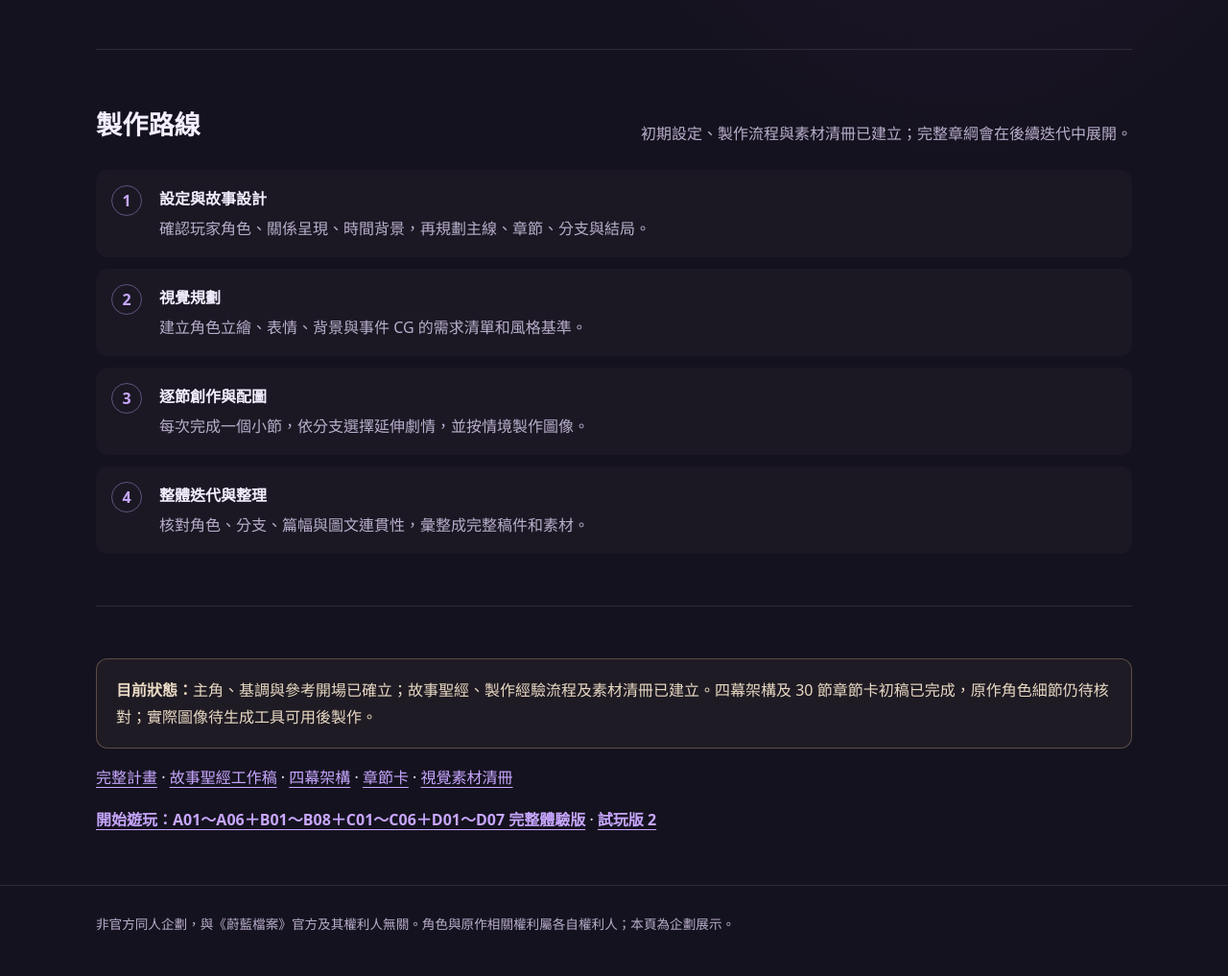
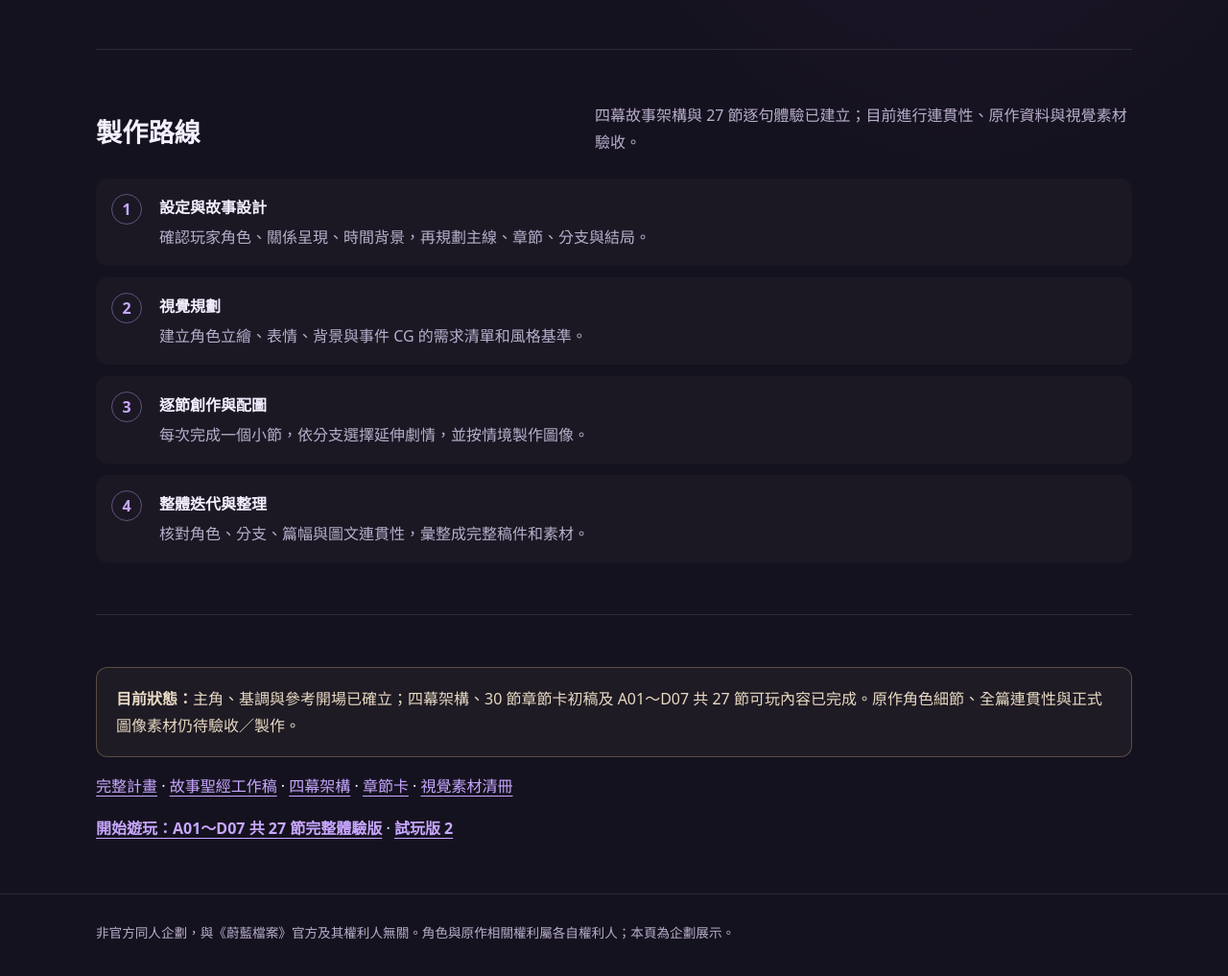
Before and after one commit to 310111-design/hina-galgame, a plain HTML site: page site/index.html in a window 1280 px wide. Shown: the part 1123-2140 px from the top of the page at 96% size. Drawn offline with Linux system fonts and the light colour scheme.

Commit message:
修正完整體驗版進度與介面標示

```diff
--- a/site/index.html
+++ b/site/index.html
@@ -52,7 +52,7 @@
 <body>
   <header class="wrap top">
     <div class="brand">AFTER SCHOOL / HINA PROJECT</div>
-    <nav aria-label="主要導覽"><a href="#vision">企劃願景</a><a href="#format">作品規格</a><a href="#roadmap">製作路線</a><a href="game.html" style="color:var(--rose)">第一幕遊戲</a><a href="https://github.com/310111-design/hina-galgame">專案文件</a></nav>
+    <nav aria-label="主要導覽"><a href="#vision">企劃願景</a><a href="#format">作品規格</a><a href="#roadmap">製作路線</a><a href="game.html" style="color:var(--rose)">完整體驗版</a><a href="https://github.com/310111-design/hina-galgame">專案文件</a></nav>
   </header>
   <main class="wrap">
     <section class="hero" id="vision">
@@ -60,7 +60,7 @@
       <h1>放學後的<br><span style="color:var(--violet)">十分鐘</span></h1>
       <p>以空崎陽奈為主角的長篇分支 Galgame 企劃。從風紀委員會辦公室的一杯熱飲開始，寫下放學後的日常、青春裡的小小心事，以及逐漸累積的信任。</p>
       <div class="hero-quote">「……既然你都特地跑一趟了，稍微陪我聊一下，應該不會耽誤你太多時間吧？」<small>— 黃昏時分，風紀委員會辦公室</small></div>
-      <p><span class="badge">目前階段：前期企劃</span></p>
+      <p><span class="badge">目前階段：27 節可玩內容・整體驗收中</span></p>
     </section>
 
     <section class="section" id="format">
@@ -78,7 +78,7 @@
     </section>
 
     <section class="section" id="roadmap">
-      <div class="section-head"><h2>製作路線</h2><p>初期設定、製作流程與素材清冊已建立；完整章綱會在後續迭代中展開。</p></div>
+      <div class="section-head"><h2>製作路線</h2><p>四幕故事架構與 27 節逐句體驗已建立；目前進行連貫性、原作資料與視覺素材驗收。</p></div>
       <ol class="roadmap">
         <li><span class="step">1</span><div><h3>設定與故事設計</h3><p>確認玩家角色、關係呈現、時間背景，再規劃主線、章節、分支與結局。</p></div></li>
         <li><span class="step">2</span><div><h3>視覺規劃</h3><p>建立角色立繪、表情、背景與事件 CG 的需求清單和風格基準。</p></div></li>
@@ -88,8 +88,8 @@
     </section>
 
     <section class="section">
-      <div class="note"><strong>目前狀態：</strong>主角、基調與參考開場已確立；故事聖經、製作經驗流程及素材清冊已建立。四幕架構及 30 節章節卡初稿已完成，原作角色細節仍待核對；實際圖像待生成工具可用後製作。</div><p style="margin:16px 0 0"><a href="https://github.com/310111-design/hina-galgame/blob/main/knowledge/plan.md">完整計畫</a> · <a href="https://github.com/310111-design/hina-galgame/blob/main/knowledge/story-bible.md">故事聖經工作稿</a> · <a href="https://github.com/310111-design/hina-galgame/blob/main/knowledge/story-outline.md">四幕架構</a> · <a href="https://github.com/310111-design/hina-galgame/blob/main/knowledge/chapter-plan.md">章節卡</a> · <a href="https://github.com/310111-design/hina-galgame/blob/main/knowledge/asset-register.md">視覺素材清冊</a></p>
-      <p style="margin:16px 0 0"><a href="game.html"><strong>開始遊玩：A01～A06＋B01～B08＋C01～C06＋D01～D07 完整體驗版</strong></a> · <a href="testplay.html"><strong>試玩版 2</strong></a></p>
+      <div class="note"><strong>目前狀態：</strong>主角、基調與參考開場已確立；四幕架構、30 節章節卡初稿及 A01～D07 共 27 節可玩內容已完成。原作角色細節、全篇連貫性與正式圖像素材仍待驗收／製作。</div><p style="margin:16px 0 0"><a href="https://github.com/310111-design/hina-galgame/blob/main/knowledge/plan.md">完整計畫</a> · <a href="https://github.com/310111-design/hina-galgame/blob/main/knowledge/story-bible.md">故事聖經工作稿</a> · <a href="https://github.com/310111-design/hina-galgame/blob/main/knowledge/story-outline.md">四幕架構</a> · <a href="https://github.com/310111-design/hina-galgame/blob/main/knowledge/chapter-plan.md">章節卡</a> · <a href="https://github.com/310111-design/hina-galgame/blob/main/knowledge/asset-register.md">視覺素材清冊</a></p>
+      <p style="margin:16px 0 0"><a href="game.html"><strong>開始遊玩：A01～D07 共 27 節完整體驗版</strong></a> · <a href="testplay.html"><strong>試玩版 2</strong></a></p>
     </section>
   </main>
   <footer><div class="wrap">非官方同人企劃，與《蔚藍檔案》官方及其權利人無關。角色與原作相關權利屬各自權利人；本頁為企劃展示。</div></footer>
```
